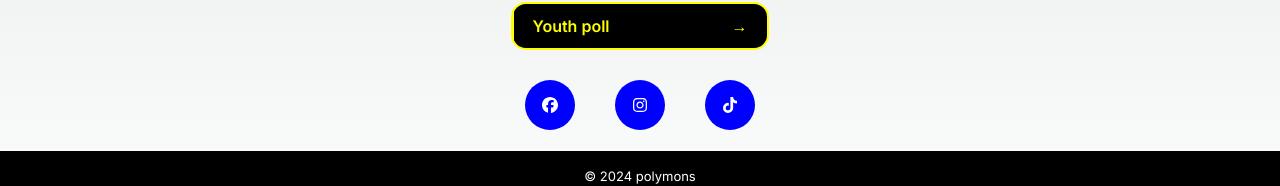
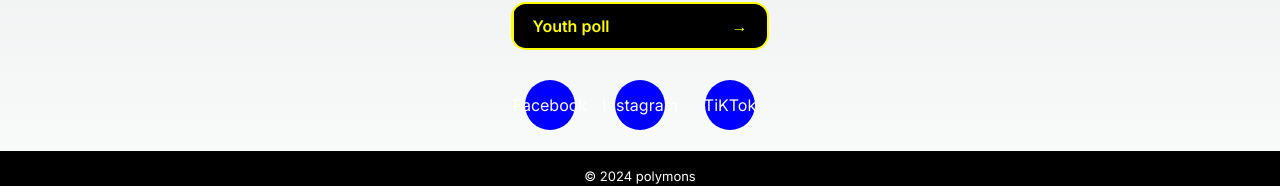
Before and after one commit to polymons/LinkRedirect, a Next.js app: page / in a window 1280 px wide. Shown: the part 598-784 px from the top of the page. Built offline with nearby package versions, Linux system fonts and the light colour scheme; no server answers; the database is empty.

Commit message:
Update SocialMediaButton.tsx

```diff
--- a/app/components/SocialMediaButton.tsx
+++ b/app/components/SocialMediaButton.tsx
@@ -2,9 +2,9 @@
 import React from "react";
 import firebaseService from "../services/firebaseService";
 import styles from "../styles/SocialMediaButton.module.css";
-import { FontAwesomeIcon } from '@fortawesome/react-fontawesome';
+/* import { FontAwesomeIcon } from '@fortawesome/react-fontawesome';
 import { faTwitter, faTiktok, faInstagram, faFacebook } from '@fortawesome/free-brands-svg-icons';
-
+ */
 type SocialMediaButtonProps = {
 	name: string;
 	url: string;
@@ -14,7 +14,7 @@ type SocialMediaButtonProps = {
 // Function to determine which icon to render based on the 'name' prop
 const renderIcon = (platformName: string) => {
 	switch (platformName.toLowerCase()) {
-		case "twitter":
+/* 		case "twitter":
 			return <FontAwesomeIcon icon={faTwitter} />;
 		case "facebook":
 			return <FontAwesomeIcon icon={faFacebook} />;
@@ -23,7 +23,7 @@ const renderIcon = (platformName: string) => {
 		case "tiktok":
 			return <FontAwesomeIcon icon={faTiktok} />;
 		default:
-			return null; // Default case if no matching platform
+			return null; // Default case if no matching platform*/
 	}
 };
 
@@ -40,7 +40,7 @@ const SocialMediaButton: React.FC<SocialMediaButtonProps> = ({
 	return (
 		<a href={url} target="_blank" rel="noopener noreferrer">
 			<button onClick={handleClick} className={styles.socialButton}>
-				{renderIcon(name)}
+			{/* 	{renderIcon(name)} */} {name}
 			</button>
 		</a>
 	);
```
